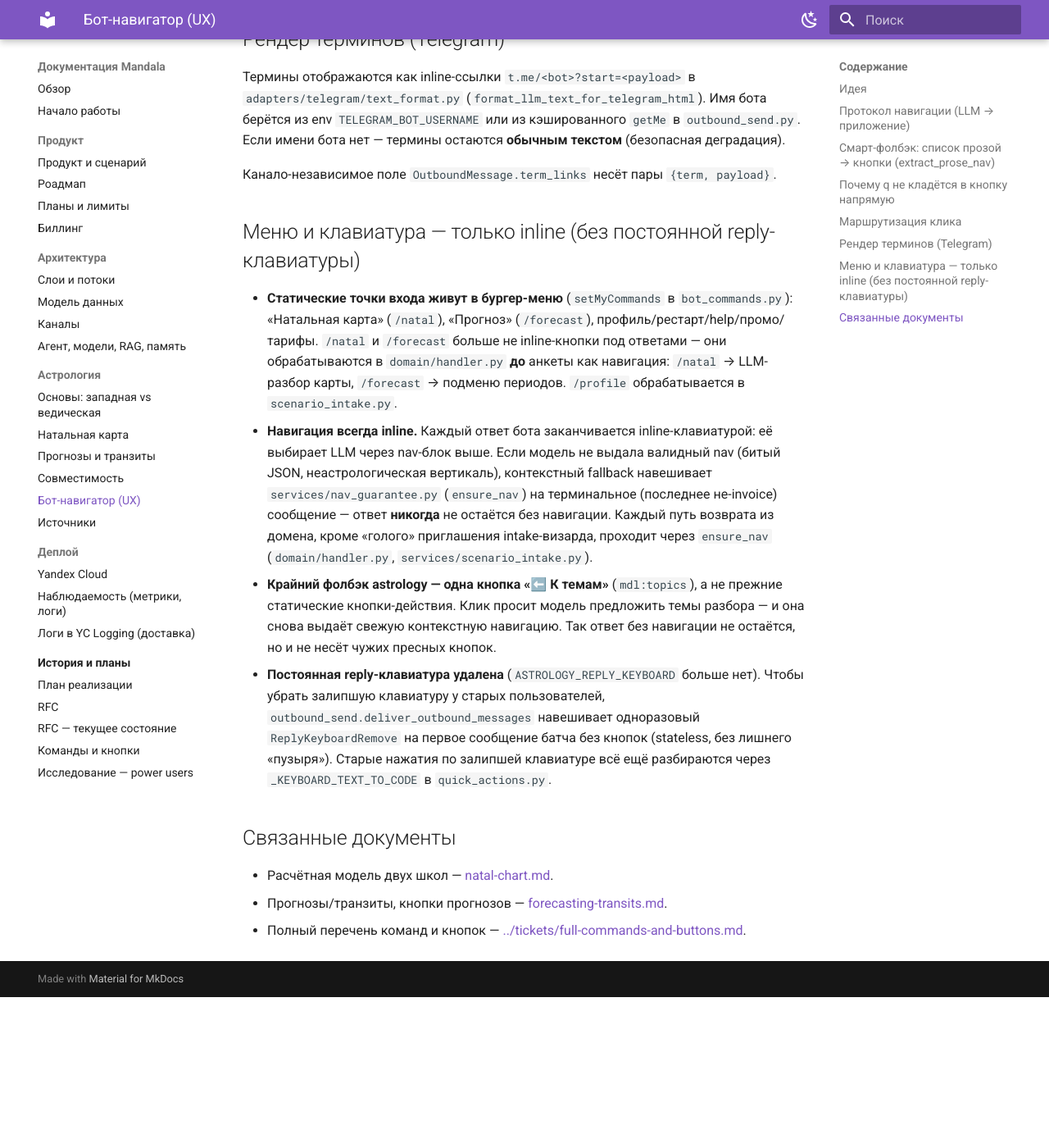
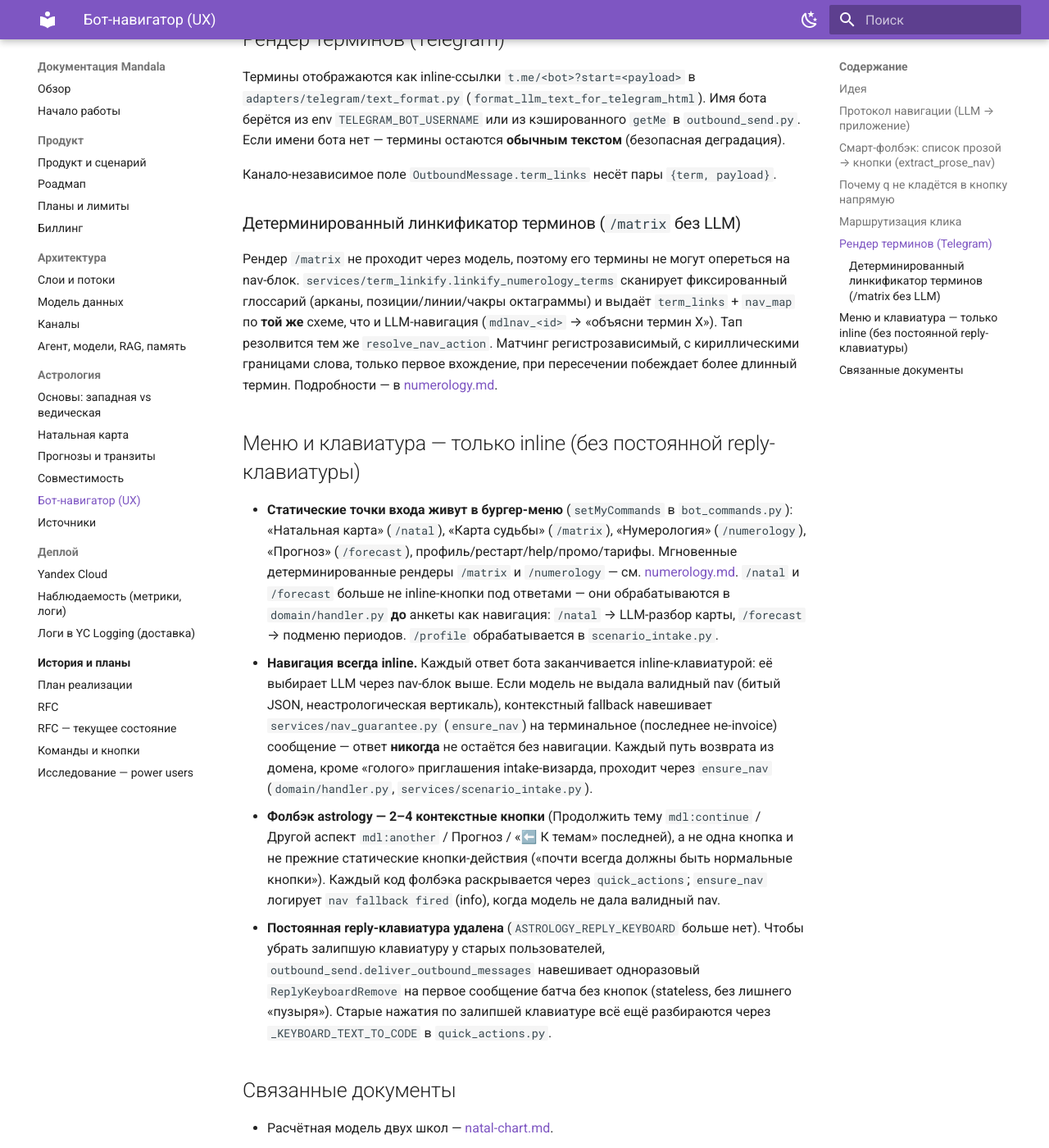
Before and after one commit to pandanax/mandala-api, an MkDocs documentation site: the page built from docs/astrology/navigator-ux.md, in a window 1280 px wide and 1400 px high, scrolled down 2021 px. Shown: the whole window at 82% size. Built offline with MkDocs 1.6.1 and Material for MkDocs 9.7.7, drawn with Linux system fonts in a browser that asks for light colours; before the commit the page ends 3237 px from its top, so only the background shows below that.

Commit message:
docs(astrology): numerology + destiny matrix, clickable /matrix terms, /natal-/matrix-/numerology hot commands

```diff
--- a/docs/astrology/navigator-ux.md
+++ b/docs/astrology/navigator-ux.md
@@ -75,10 +75,22 @@
 
 Канало-независимое поле `OutboundMessage.term_links` несёт пары `{term, payload}`.
 
+### Детерминированный линкификатор терминов (`/matrix` без LLM)
+
+Рендер `/matrix` не проходит через модель, поэтому его термины не могут опереться на nav-блок.
+`services/term_linkify.linkify_numerology_terms` сканирует фиксированный глоссарий (арканы,
+позиции/линии/чакры октаграммы) и выдаёт `term_links` + `nav_map` по **той же** схеме, что и
+LLM-навигация (`mdlnav_<id>` → «объясни термин X»). Тап резолвится тем же
+`resolve_nav_action`. Матчинг регистрозависимый, с кириллическими границами слова, только
+первое вхождение, при пересечении побеждает более длинный термин. Подробности — в
+[numerology.md](numerology.md).
+
 ## Меню и клавиатура — только inline (без постоянной reply-клавиатуры)
 
 - **Статические точки входа живут в бургер-меню** (`setMyCommands` в `bot_commands.py`):
-  «Натальная карта» (`/natal`), «Прогноз» (`/forecast`), профиль/рестарт/help/промо/тарифы.
+  «Натальная карта» (`/natal`), «Карта судьбы» (`/matrix`), «Нумерология» (`/numerology`),
+  «Прогноз» (`/forecast`), профиль/рестарт/help/промо/тарифы. Мгновенные детерминированные
+  рендеры `/matrix` и `/numerology` — см. [numerology.md](numerology.md).
   `/natal` и `/forecast` больше не inline-кнопки под ответами — они обрабатываются в
   `domain/handler.py` **до** анкеты как навигация: `/natal` → LLM-разбор карты,
   `/forecast` → подменю периодов. `/profile` обрабатывается в `scenario_intake.py`.
@@ -89,10 +101,11 @@
   остаётся без навигации. Каждый путь возврата из домена, кроме «голого» приглашения
   intake-визарда, проходит через `ensure_nav` (`domain/handler.py`,
   `services/scenario_intake.py`).
-- **Крайний фолбэк astrology — одна кнопка «⬅️ К темам»** (`mdl:topics`), а не прежние
-  статические кнопки-действия. Клик просит модель предложить темы разбора — и она снова
-  выдаёт свежую контекстную навигацию. Так ответ без навигации не остаётся, но и не несёт
-  чужих пресных кнопок.
+- **Фолбэк astrology — 2–4 контекстные кнопки** (Продолжить тему `mdl:continue` / Другой
+  аспект `mdl:another` / Прогноз / «⬅️ К темам» последней), а не одна кнопка и не прежние
+  статические кнопки-действия («почти всегда должны быть нормальные кнопки»). Каждый код
+  фолбэка раскрывается через `quick_actions`; `ensure_nav` логирует `nav fallback fired`
+  (info), когда модель не дала валидный nav.
 - **Постоянная reply-клавиатура удалена** (`ASTROLOGY_REPLY_KEYBOARD` больше нет).
   Чтобы убрать залипшую клавиатуру у старых пользователей,
   `outbound_send.deliver_outbound_messages` навешивает одноразовый `ReplyKeyboardRemove`
```
Also changed, not shown: docs/README.md (+1 -0 lines), docs/astrology/numerology.md (added, +132 -0 lines).
